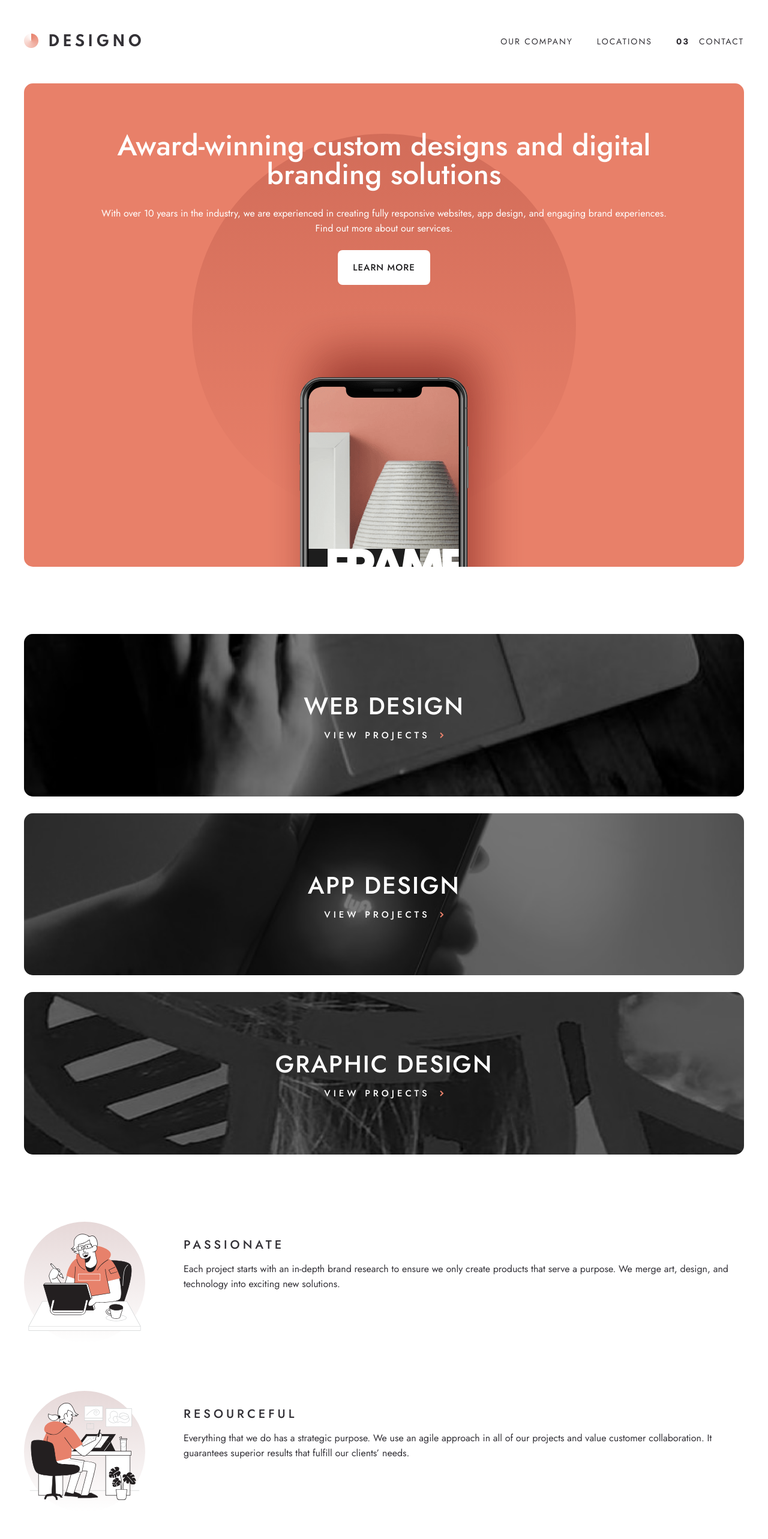
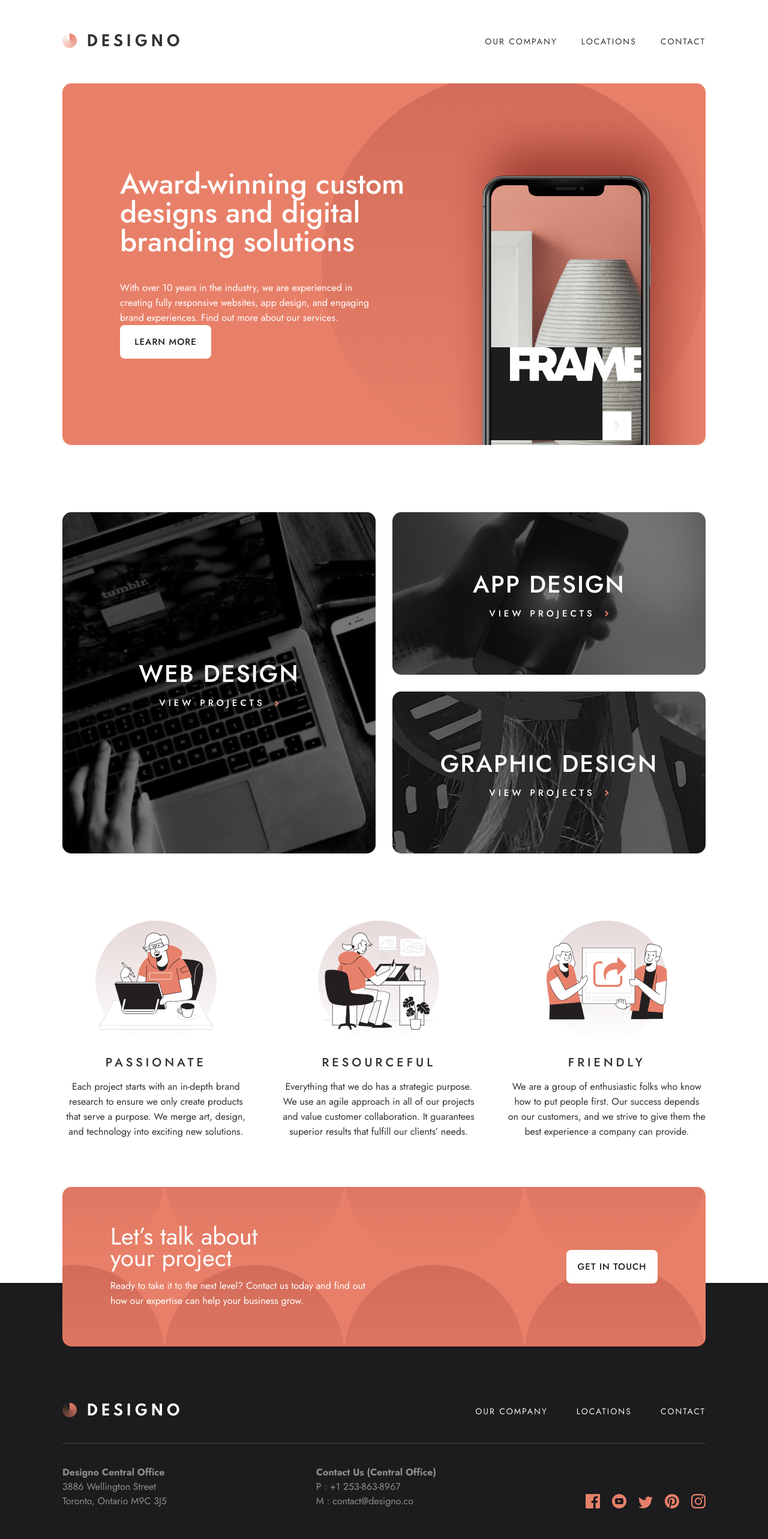
Before and after one commit to lorenacrincon/designo-website, a React (Vite) app: page / in a window 1280 px wide. Shown: the top 2566 px of the page at 60% size. Built offline with nearby package versions, Linux system fonts and the light colour scheme.

Commit message:
Responsive Home

```diff
--- a/src/App.scss
+++ b/src/App.scss
@@ -1,4 +1,3 @@
 #root {
-  max-width: 1280px;
   margin: 0 auto;
 }
--- a/src/components/footer/Footer.jsx
+++ b/src/components/footer/Footer.jsx
@@ -9,8 +9,8 @@ import instagram from "../../assets/images/shared/desktop/icon-instagram.svg";
 function Footer() {
   return (
     <>
-      <footer className="relative  font-jost text-white text-center pb-20 px-6 md:px-10 pt-64 z-0 ">
-        <div>
+      <footer className="relative font-jost text-white text-center pb-20 px-6 md:px-10 pt-64 z-0 xl:pt-40">
+        <div className="max-w-6xl mx-auto xl:px-10">
           <div className="md:flex justify-between items-center md:py-10">
             <div>
               <img
@@ -42,12 +42,12 @@ function Footer() {
             </div>
             <div className="opacity-50 ">
               <p>
-                <span className="font-bold ">Contact Us (Central Office)</span>
+                <span className="font-bold">Contact Us (Central Office)</span>
                 <br />
                 P : +1 253-863-8967 <br />M : contact@designo.co
               </p>
             </div>
-            <div className="pt-5  flex justify-center md:items-end gap-6 ">
+            <div className="pt-5  flex justify-center md:items-end gap-5 ">
               <a href="#">
                 <img src={facebook} alt="facebook" />
               </a>
--- a/src/components/navbar/Navbar.jsx
+++ b/src/components/navbar/Navbar.jsx
@@ -15,7 +15,7 @@ function Navbar() {
 
   return (
     <>
-      <nav className="z-30 bg-white">
+      <nav className="max-w-6xl mx-auto z-30 bg-white">
         <div className="mx-6 py-9 relative md:px-0 md:mx-10 md:py-14">
           <div className="flex items-center justify-between">
             <a href="#">
@@ -31,7 +31,6 @@ function Navbar() {
               </a>
 
               <a href="#" activeClassName="active">
-                <span className="hidden lg:inline me-4 font-bold">03</span>
                 CONTACT
               </a>
             </div>
--- a/src/components/pages/home/Home.jsx
+++ b/src/components/pages/home/Home.jsx
@@ -8,38 +8,37 @@ import arrow from "../../../assets/images/shared/desktop/icon-right-arrow.svg";
 function Home() {
   return (
     <>
-      <header>
-        <div className="relative home-header pt-20 pb-80 md:pb-[470px] md:rounded-[15px] md:mx-10">
-          <div className="font-jost text-white text-center flex flex-col justify-center items-center px-6 gap-6 ">
-            <div className="space-y-4 md:px-20 md:space-y-7">
+      <header className="max-w-6xl mx-auto">
+        <div className="relative home-header pb-80 md:pb-[470px] md:rounded-[15px] md:mx-10 xl:pb-36">
+          <div className="font-jost text-white text-center pt-20 flex flex-col px-6 gap-6 xl:text-start xl:px-24 xl:pt-36 xl:flex-row ">
+            <div className="space-y-4 md:px-20 md:space-y-7 xl:space-y-10 xl:px-0 xl:basis-7/12">
               <h1 className="home-title font-medium">
                 Award-winning custom designs and digital branding solutions
               </h1>
-              <p className="paragraph-text px-4">
+              <p className="paragraph-text px-4 xl:px-0 xl:pe-20">
                 With over 10 years in the industry, we are experienced in
                 creating fully responsive websites, app design, and engaging
                 brand experiences. Find out more about our services.
               </p>
-            </div>
-            <div>
               <button className="white-btn">LEARN MORE</button>
             </div>
           </div>
-          <div className="absolute top-90 md:top-80 md:inset-x-8">
-            <img className="mx-auto" src={phone} alt="Phone" />
+          <div className="absolute top-90 md:top-80 md:inset-x-8 xl:flex justify-end xl:-inset-x-20 xl:-top-4">
+            <img className="mx-auto xl:m-0" src={phone} alt="Phone" />
           </div>
         </div>
       </header>
-      <main className="font-jost">
+      <main className="font-jost max-w-6xl mx-auto">
         <section>
-          <div className="py-28 mx-6 md:mx-10 flex flex-col justify-center items-center text-center gap-7">
-            <div className="box web-design-box py-[90px] space-y-2">
+          <div className="py-28 mx-6 md:mx-10 flex flex-col justify-center items-center text-center gap-7 xl:grid xl:grid-cols-2 ">
+            <div className="flex flex-col justify-center items-center box web-design-box py-[90px] space-y-2 xl:h-full">
               <h3 className="box-title">WEB DESIGN</h3>
               <div className="flex justify-center items-center gap-4">
                 <p className="box-subtitle">VIEW PROJECTS</p>
                 <img src={arrow} alt="arrow" />
               </div>
             </div>
+            <div className="space-y-7 xl:py-0 w-full">
               <div className="box app-design-box py-[90px] space-y-2">
                 <h3 className="box-title">APP DESIGN</h3>
                 <div className="flex justify-center items-center gap-4">
@@ -55,10 +54,11 @@ function Home() {
                 </div>
               </div>
             </div>
+          </div>
         </section>
         <section>
-          <div className="mx-6 md:mx-10 flex flex-wrap  justify-center items-center text-center md:text-start gap-20 pb-60">
-            <div className="space-y-6 md:flex md:gap-16">
+          <div className="mx-6 md:mx-10 flex flex-wrap  justify-center items-center text-center md:text-start gap-20 pb-60 xl:flex-nowrap xl:text-center xl:gap-12">
+            <div className="space-y-6 md:flex md:gap-14 xl:flex-col xl:space-y-0 xl:gap-5">
               <img
                 className="mx-auto illustration-bg"
                 src={passionate}
@@ -75,7 +75,7 @@ function Home() {
                 </p>
               </div>
             </div>
-            <div className="space-y-6 md:flex md:gap-16">
+            <div className="space-y-6 md:flex md:gap-14 xl:flex-col xl:space-y-0 xl:gap-5">
               <img
                 className="mx-auto illustration-bg"
                 src={resourceful}
@@ -93,7 +93,7 @@ function Home() {
                 </p>
               </div>
             </div>
-            <div className="space-y-6 md:flex md:gap-16">
+            <div className="space-y-6 md:flex md:gap-14 xl:flex-col xl:space-y-0 xl:gap-5">
               <img
                 className="mx-auto illustration-bg"
                 src={friendly}
@@ -112,16 +112,19 @@ function Home() {
             </div>
           </div>
         </section>
-        <section className="relative">
-          <div className="absolute z-50 contact-box text-white mx-6 md:mx-10 py-12 md:py-16 -top-40">
-            <div className="contact-content font-jost text-center space-y-6 px-8 md:px-36">
-              <h3 className="contact-title md:px-10">
-                Let’s talk about your project
+        <section className="relative ">
+          <div className="absolute z-50 contact-box text-white mx-6 md:mx-10 py-12 md:py-16 -top-40  xl:w-[1072px]">
+            <div className="contact-content font-jost text-center space-y-6 px-8 md:px-36 xl:flex xl:flex-row xl:justify-between xl:items-center xl:text-start xl:px-20">
+              <div className="basis-1/2 space-y-4">
+                <h3 className="contact-title md:px-10 xl:px-0">
+                  Let’s talk about <br />
+                  your project
                 </h3>
-              <p className="paragraph-text">
+                <p className="paragraph-text pb-5 xl:pb-0">
                   Ready to take it to the next level? Contact us today and find
                   out how our expertise can help your business grow.
                 </p>
+              </div>
               <button className="white-btn">GET IN TOUCH</button>
             </div>
           </div>
--- a/src/styles/components/_home.scss
+++ b/src/styles/components/_home.scss
@@ -21,12 +21,13 @@
 .white-btn {
   background-color: var(--white);
   color: var(--black);
-  padding: 18px 25px;
+  width: 152px;
+  height: 56px;
   border-radius: 8px;
   font-size: 15px;
   font-weight: 500;
-  line-height: normal;
   letter-spacing: 1px;
+  margin: 0px !important;
 }
 
 .box {
@@ -106,6 +107,7 @@
   color: var(--lightGrey);
 }
 
+//MD SCREENS//
 @media only screen and (min-width: 768px) {
   .home-title {
     font-size: 48px;
@@ -140,3 +142,25 @@
     border-radius: 15px;
   }
 }
+
+//XL SCREENS//
+@media only screen and (min-width: 1280px) {
+  .home-header {
+    background-position: right;
+  }
+  .web-design-box {
+    background-image: url(".././assets/images/home/desktop/image-web-design-large.jpg");
+  }
+
+  .app-design-box {
+    background-image: url(".././assets/images/home/desktop/image-app-design.jpg");
+  }
+
+  .graphic-design-box {
+    background-image: url(".././assets/images/home/desktop/image-graphic-design.jpg");
+  }
+  .contact-box {
+    background-size: 28%;
+    background-position: -130px 130px;
+  }
+}
```
Lines whose indentation alone changed are shown as unchanged.
